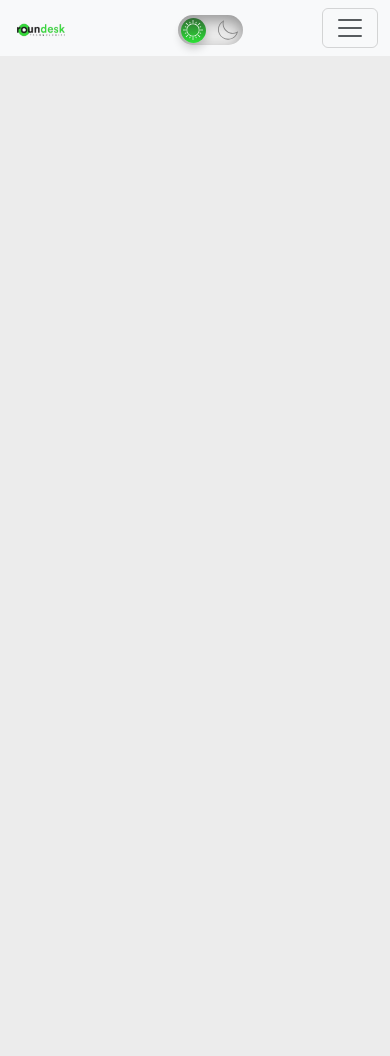
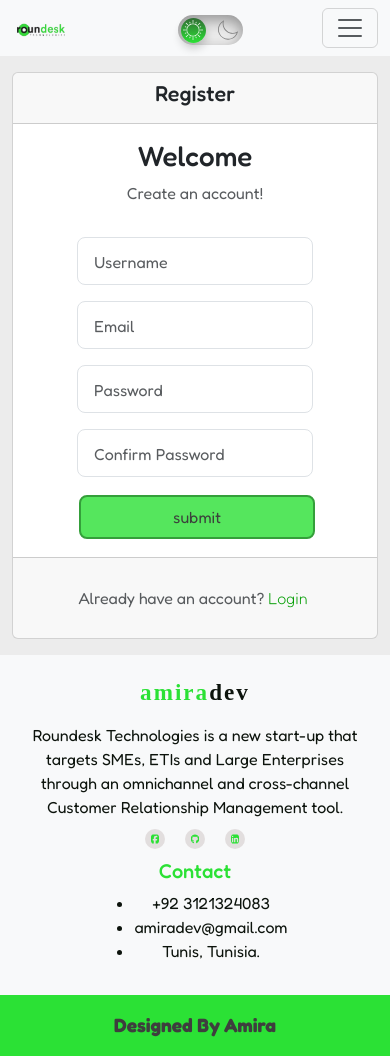
Before and after one commit to amiraadev/react-bootstrap-responsive-nestjs-jwt-passport-prisma-mysql-authentification, a React (Create React App) app: page /register in a window 390 px wide. Before the commit this address had no page. Before the commit the page ends 844 px from the top, so only its background shows below. Built offline with nearby package versions, Linux system fonts and the light colour scheme.

Commit message:
the navbar and the footer are responsive

```diff
--- a/src/App.tsx
+++ b/src/App.tsx
@@ -22,23 +22,23 @@
 	return (
 		<Router>
 			<Navbar1 />
-			{/* <Container fluid className="min-vh-100 d-flex  flex-column justify-content-between"> */}
-			{/* <Container> */}
-				{/* <Row> */}
+			<Container fluid className="min-vh-100 d-flex  flex-column justify-content-between">
+				<Row>
 					<Routes>
-						{/* <Route path='/login' element={<LoginPage />} />
-						<Route path='/register' element={<RegisterPage />} /> */}
+
+						<Route path='/login' element={<LoginPage />} />
+						<Route path='/register' element={<RegisterPage />} />
 						<Route element={<ProtectedRoutes />}>
 							<Route path='/' element={<Home />} />
 							<Route path='/profile' element={<Profile />} />
 						</Route>
 						/
 					</Routes>
-				{/* </Row> */}
-				{/* <Row fluid> */}
-					{/* <Footer /> */}
-				{/* </Row> */}
-			{/* </Container> */}
+				</Row>
+				<Row fluid>
+					<Footer />
+				</Row>
+			</Container>
 		</Router>
 	);
 }
--- a/src/components/footer/footer.css
+++ b/src/components/footer/footer.css
@@ -67,11 +67,7 @@
 	padding-right: 0.5rem;
 }
 
-.Last-footer {
-	background: #2be135;
-	text-align: center;
-	padding: 1rem 0;
-}
+
 
 .Last-footer p {
 	margin-bottom: 0;
--- a/src/index.css
+++ b/src/index.css
@@ -9,6 +9,8 @@
 	--body-color: #0c130c;
 	--modal-color: white;
 	--bs-border-color: #dee2e6;
+	--dark-grey-color: #3e3e3e;
+	--grey-color: #e2dede;
 	--bs-border-radius-lg: 0.5rem;
 	--bs-border-width: 1px;
 }
@@ -16,9 +18,11 @@
 	--primary-color: #2be135;
 	--text-color: #f1f6f1;
 	--body-background: #2c2f31;
-	--body-color: #f1f6f1;
+	--body-color: #babcba;
 	--modal-color: #212529;
 	--bs-border-color: #dee2e6;
+	--dark-grey-color: #3e3e3e;
+	--grey-color: #484848;
 	--bs-border-radius-lg: 0.5rem;
 	--bs-border-width: 1px;
 }
@@ -94,14 +98,15 @@
 	color: var(--primary-color);
 	font-size: 50px;
 	padding: 0.25rem 0.35rem;
-    background: #e1e1e1;
+	/* background: #e1e1e1; */
+	background: var(--grey-color);
 	color: #2be135;
 	margin: 0 0.5rem;
 	border-radius: 50%;
 }
 .react-icon-class :hover {
 	background: #2be135;
-    color:rgb(81, 242, 126);
+	color: rgb(81, 242, 126);
 	transition: 0.6s;
 	cursor: pointer;
 }
@@ -115,7 +120,7 @@
 	transition: opacity 0.2s ease-in-out;
 	width: 100%;
 	border: 2px solid #028809;
-	color: var(--text-color) ;
+	color: var(--text-color);
 	min-height: calc(1.5em + 1rem + calc(var(--bs-border-width) * 2));
 	padding: 0.5rem 1rem;
 	font-size: 1.25rem;
@@ -124,10 +129,9 @@
 }
 .class-button:hover {
 	opacity: 0.7;
-	color :var(--modal-color)
+	color: var(--modal-color);
 }
 .class-button-outline {
-
 	position: relative;
 	opacity: 0.7;
 	cursor: not-allowed;
@@ -136,17 +140,22 @@
 	transition: opacity 0.2s ease-in-out;
 	width: 100%;
 	border: 2px solid var(--primary-color);
-	color: var(--text-color) ;
+	color: var(--text-color);
 	min-height: calc(1.5em + 1rem + calc(var(--bs-border-width) * 2));
 	padding: 0.5rem 1rem;
 	font-size: 1.25rem;
 	border-radius: var(--bs-border-radius-lg);
 	margin: 2px;
-
 }
 .class-button-outline:hover {
 	opacity: 0.7;
-	color :var(--primary-color)
+	color: var(--primary-color);
+}
+.Last-footer {
+	background:var(--primary-color);
+	text-align: center;
+	padding: 1rem 0;
+	color: var(--dark-grey-color);
 }
 .background-green {
 	background-color: var(--primary-color);
@@ -166,14 +175,14 @@
 .text-white {
 	color: var(--light-color);
 }
-.text-small{
+.text-small {
 	font-size: small;
 }
-.text-med{
-	font-size:medium;
+.text-med {
+	font-size: medium;
 }
 
-.dark-mode-class{
+.dark-mode-class {
 	margin-right: 20px;
 }
 
```
Lines whose indentation alone changed are shown as unchanged.
